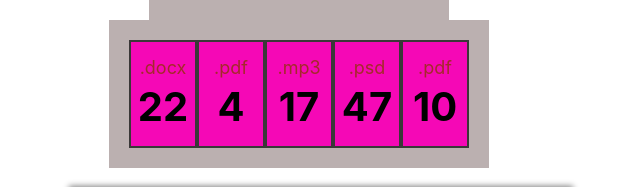
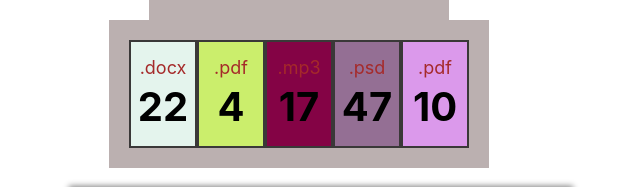
Before and after one commit to edelaida/goit-react-hw-01-components, a React (Create React App) app: page / in a window 1280 px wide. Shown: the part 376-563 px from the top of the page, without its empty margins (341-981 px from the left). Built offline with nearby package versions, Linux system fonts and the light colour scheme.

Commit message:
randomcolor-new

```diff
--- a/src/components/Statistics/Statistics.jsx
+++ b/src/components/Statistics/Statistics.jsx
@@ -2,8 +2,9 @@ import s from './Statistics.module.css';
 
 export const Statistics = ({ data, title }) => {
   const isOpen = false;
-  const randomColor = '#' + Math.floor(Math.random() * 16777215).toString(16);
-
+  function getRandomColor() {
+    return '#' + Math.floor(Math.random() * 16777215).toString(16);
+  }
   return (
     <section class="statistics">
       {isOpen && <h2 class="title">{title}</h2>}
@@ -11,7 +12,7 @@ export const Statistics = ({ data, title }) => {
         {data.map((item, idx) => (
           <li
             className={s.item}
-            style={{ backgroundColor: randomColor }}
+            style={{ backgroundColor: getRandomColor() }}
             key={item.id}
           >
             <span className={s.label}>{item.label}</span>
```
